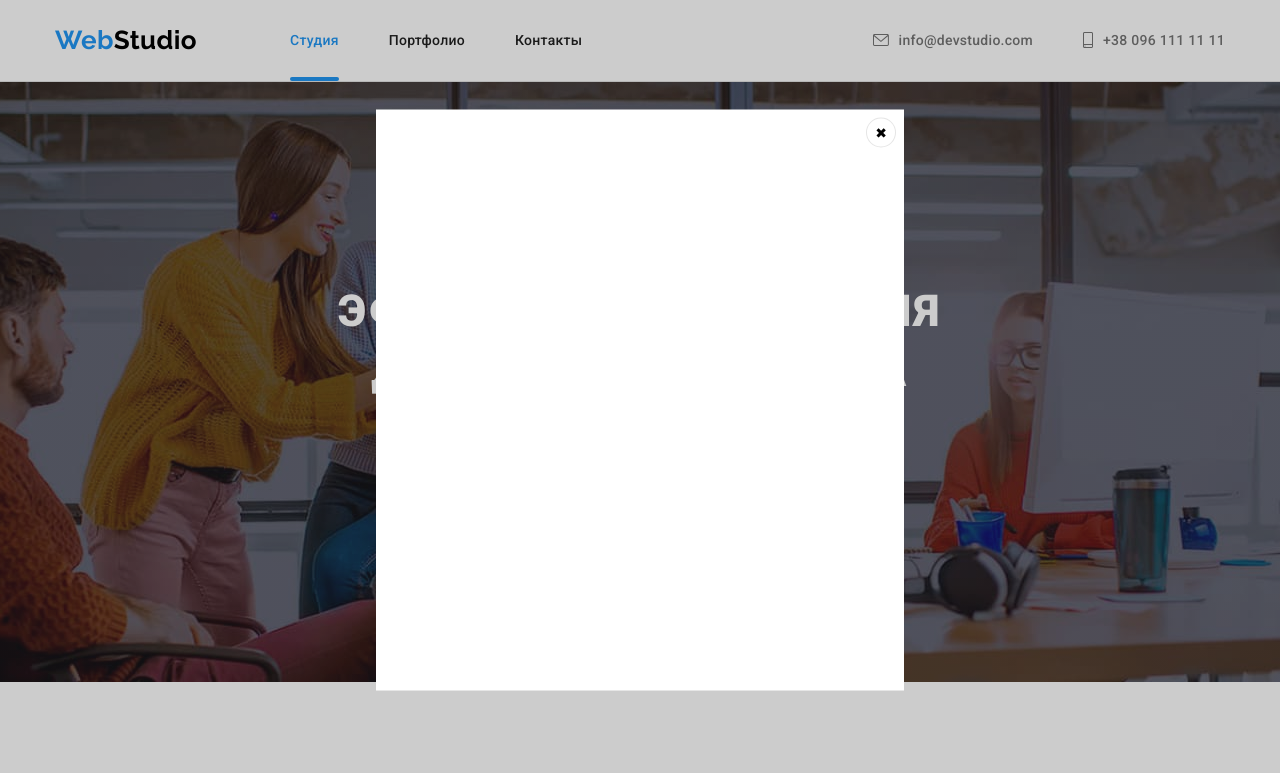
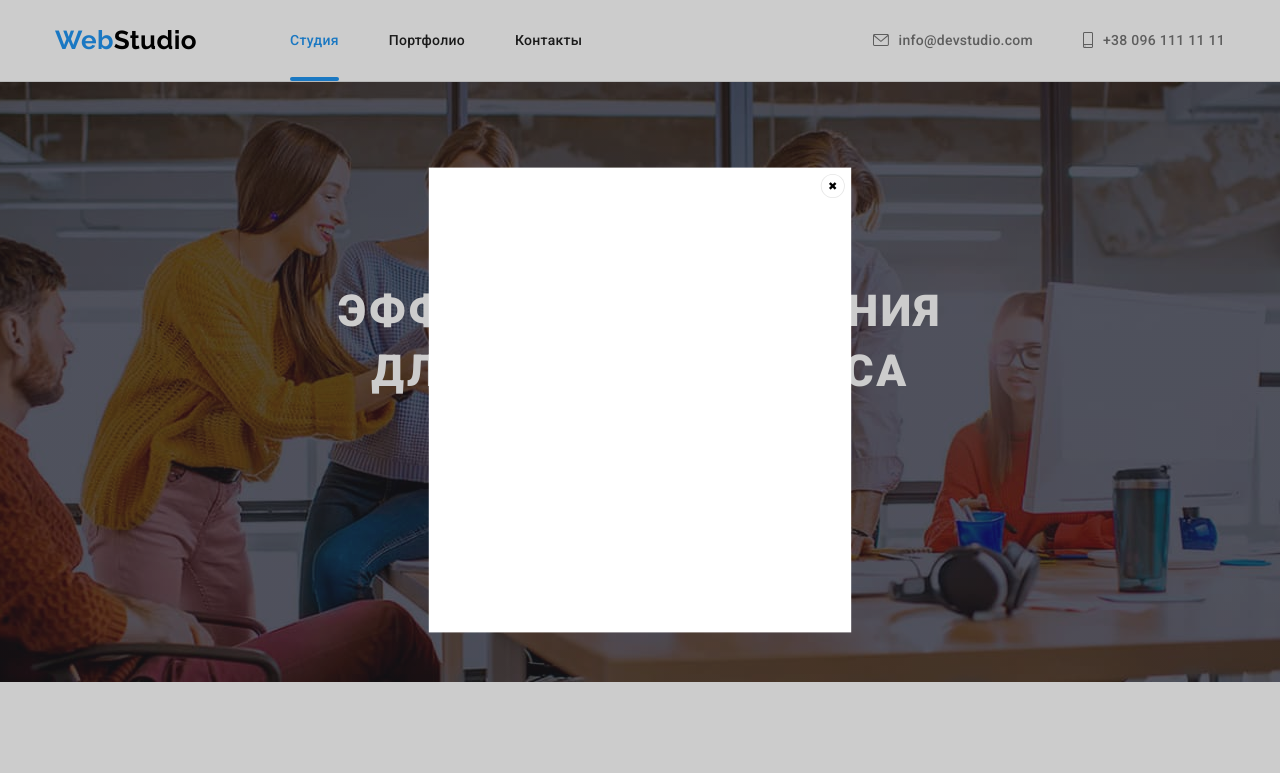
Before and after one commit to obotyanovska/goit-markup-hw-05, a plain HTML site: page index.html in a window 1280 px wide. Both pictures are taken after a click on the button "Заказать услугу". Shown: the top 773 px of the page. Drawn offline with nearby package versions, Linux system fonts and the light colour scheme.

Commit message:
анимирует модальное окно

```diff
--- a/css/styles.css
+++ b/css/styles.css
@@ -752,6 +752,8 @@ h1, h2, h3, h4, p {
   width: 100%;
   height: 100%;
   background-color: var(--backdrop-color);
+  opacity: 1;
+  transition: opacity 250ms cubic-bezier(0.4, 0, 0.2, 1);
 }
 
 .backdrop.is-hidden {
@@ -759,14 +761,19 @@ h1, h2, h3, h4, p {
   pointer-events: none;
 }
 
+.is-hidden .modal {
+  transform: translate(-50%, -50%) scale(1);
+}
+
 .modal {
   position: absolute;
   top: 50%;
   left: 50%;
-  transform: translate(-50%, -50%);
+  transform: translate(-50%, -50%) scale(0.8);
   width: 528px;
   height: 581px;
   background-color: var(--primary-white-color);
+  transition: transform 250ms cubic-bezier(0.4, 0, 0.2, 1);;
 }
 
 .modal-btn {
```
